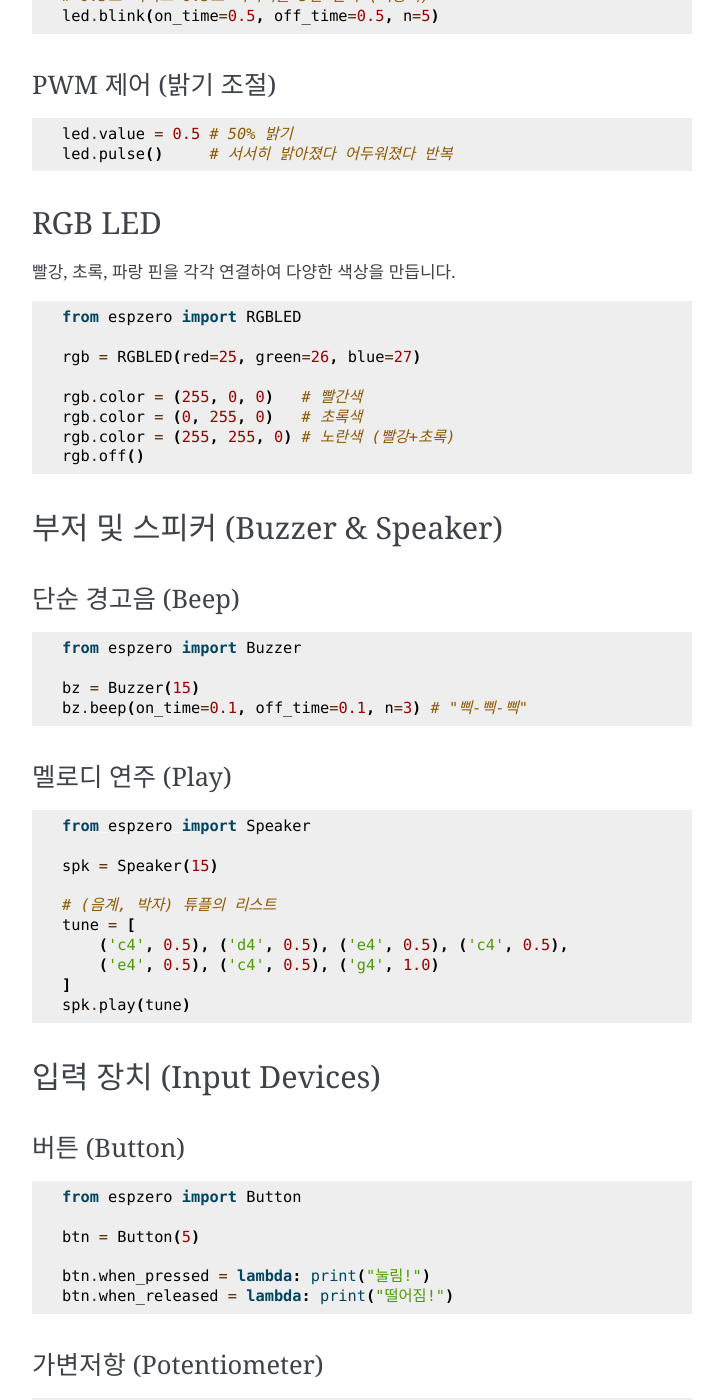
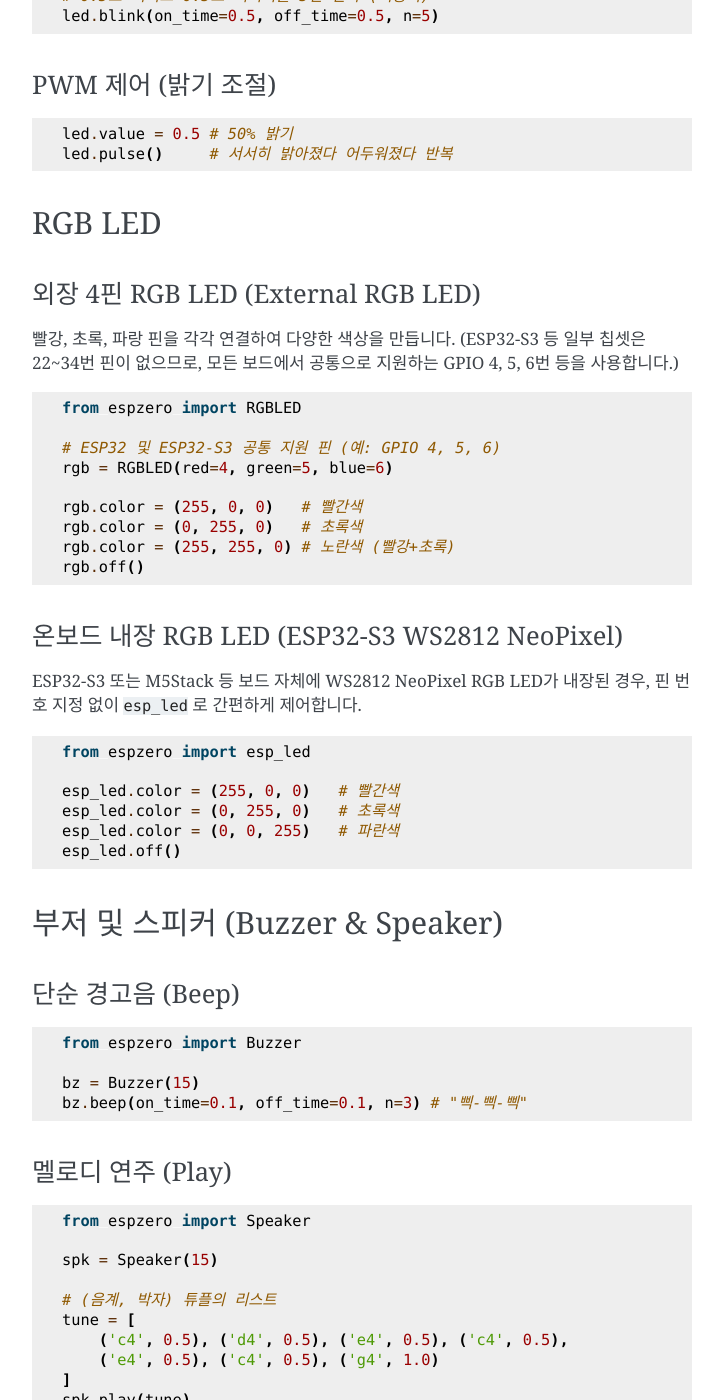
Before and after one commit to roboticsware/espzero, a Sphinx documentation site: the page built from docs/recipes.rst, in a window 1280 px wide and 1400 px high, scrolled down 1120 px. Shown: the whole window, without its empty margins (388-1111 px from the left). Built offline with Sphinx 7.4.7, drawn with Linux system fonts in a browser that asks for light colours; some of the changed text lies outside the part shown.

Commit message:
docs: update RGB LED recipes with S3-safe pins (4,5,6) and onboard esp_led NeoPixel

```diff
--- a/docs/contributing.rst
+++ b/docs/contributing.rst
@@ -6,14 +6,14 @@
 기여 방법
 --------
 
-1. **버그 리포트**: 작동하지 않는 기능이나 에러가 있다면 GitHub Issue에 등록해 주세요.
+1. **버그 리포트**: 작동하지 않는 기능이나 에러가 있다면 `GitHub Issue <https://github.com/roboticsware/espzero/issues>`_ 에 등록해 주세요.
 2. **보드 프로필 추가**: 지원되지 않는 새로운 보드를 사용 중이라면, 프로필 파일에 보드 정보를 추가하여 Pull Request를 보내주세요.
 3. **문서 개선**: 오타 수정이나 더 좋은 예제 코드가 있다면 언제든 환영합니다.
 
 개발 환경 구축
 -------------
 
-1. 저장소를 포크(Fork)합니다.
+1. `저장소를 포크(Fork) <https://github.com/roboticsware/espzero/fork>`_ 합니다.
 2. 로컬에 클론(Clone)합니다.
 3. 변경 사항을 작성한 후 테스트합니다.
 4. 원본 저장소의 ``main`` 브랜치로 Pull Request를 생성합니다.
--- a/docs/en/contributing.rst
+++ b/docs/en/contributing.rst
@@ -6,14 +6,14 @@ Thank you for your interest in contributing to the ``espzero`` project! Your hel
 How to Contribute
 -----------------
 
-1. **Bug Reports**: If you find something that doesn't work or an error, please register it as a GitHub Issue.
+1. **Bug Reports**: If you find something that doesn't work or an error, please report it on `GitHub Issues <https://github.com/roboticsware/espzero/issues>`_.
 2. **Add Board Profiles**: If you are using a new board that isn't supported yet, add the board information to the profiles file and send a Pull Request.
 3. **Improve Documentation**: Typo fixes or better example codes are always welcome.
 
 Setting up the Development Environment
 --------------------------------------
 
-1. Fork the repository.
+1. `Fork the repository <https://github.com/roboticsware/espzero/fork>`_.
 2. Clone it locally.
 3. Make your changes and test them.
 4. Create a Pull Request to the original repository's ``main`` branch.
--- a/docs/recipes.rst
+++ b/docs/recipes.rst
@@ -62,18 +62,37 @@ PWM 제어 (밝기 조절)
 RGB LED
 -------
 
+외장 4핀 RGB LED (External RGB LED)
+~~~~~~~~~~~~~~~~~~~~~~~~~~~~~~~~~~~
+
 빨강, 초록, 파랑 핀을 각각 연결하여 다양한 색상을 만듭니다.
+(ESP32-S3 등 일부 칩셋은 22~34번 핀이 없으므로, 모든 보드에서 공통으로 지원하는 GPIO 4, 5, 6번 등을 사용합니다.)
 
 .. code-block:: python
 
     from espzero import RGBLED
 
-    rgb = RGBLED(red=25, green=26, blue=27)
+    # ESP32 및 ESP32-S3 공통 지원 핀 (예: GPIO 4, 5, 6)
+    rgb = RGBLED(red=4, green=5, blue=6)
 
     rgb.color = (255, 0, 0)   # 빨간색
     rgb.color = (0, 255, 0)   # 초록색
     rgb.color = (255, 255, 0) # 노란색 (빨강+초록)
     rgb.off()
+
+온보드 내장 RGB LED (ESP32-S3 WS2812 NeoPixel)
+~~~~~~~~~~~~~~~~~~~~~~~~~~~~~~~~~~~~~~~~~~~~~~
+
+ESP32-S3 또는 M5Stack 등 보드 자체에 WS2812 NeoPixel RGB LED가 내장된 경우, 핀 번호 지정 없이 ``esp_led`` 로 간편하게 제어합니다.
+
+.. code-block:: python
+
+    from espzero import esp_led
+
+    esp_led.color = (255, 0, 0)   # 빨간색
+    esp_led.color = (0, 255, 0)   # 초록색
+    esp_led.color = (0, 0, 255)   # 파란색
+    esp_led.off()
 
 부저 및 스피커 (Buzzer & Speaker)
 -------------------------------
--- a/docs/uz/contributing.rst
+++ b/docs/uz/contributing.rst
@@ -6,14 +6,14 @@ Loyiha rivojiga hissa qo'shish (Contributing)
 Qanday hissa qo'shish mumkin
 ---------------------------
 
-1. **Xatolar haqida hisobot**: Agar ishlamaydigan biror narsa yoki xatoni topsangiz, iltimos, uni GitHub Issue sifatida ro'yxatdan o'tkazing.
+1. **Xatolar haqida hisobot**: Agar ishlamaydigan biror narsa yoki xatoni topsangiz, iltimos, uni `GitHub Issues <https://github.com/roboticsware/espzero/issues>`_ da ro'yxatdan o'tkazing.
 2. **Plata profillarini qo'shish**: Agar hali qo'llab-quvvatlanmaydigan yangi platadan foydalanayotgan bo'lsangiz, profillar fayliga plata ma'lumotlarini qo'shing va Pull Request yuboring.
 3. **Hujjatlarni yaxshilash**: Imlo xatolarini tuzatish yoki yaxshiroq misol kodlari har doim mamnuniyat bilan qabul qilinadi.
 
 Ishchi muhitni sozlash
 ----------------------
 
-1. Omborni fork qiling.
+1. `Omborni fork qiling <https://github.com/roboticsware/espzero/fork>`_.
 2. Uni mahalliy kompyuteringizga clone qiling.
 3. O'zgarishlaringizni kiriting va ularni sinab ko'ring.
 4. Asl omborning ``main`` tarmog'iga (branch) Pull Request yarating.
```
Also changed, not shown: docs/en/recipes.rst (+20 -1 lines), docs/uz/recipes.rst (+20 -1 lines).
